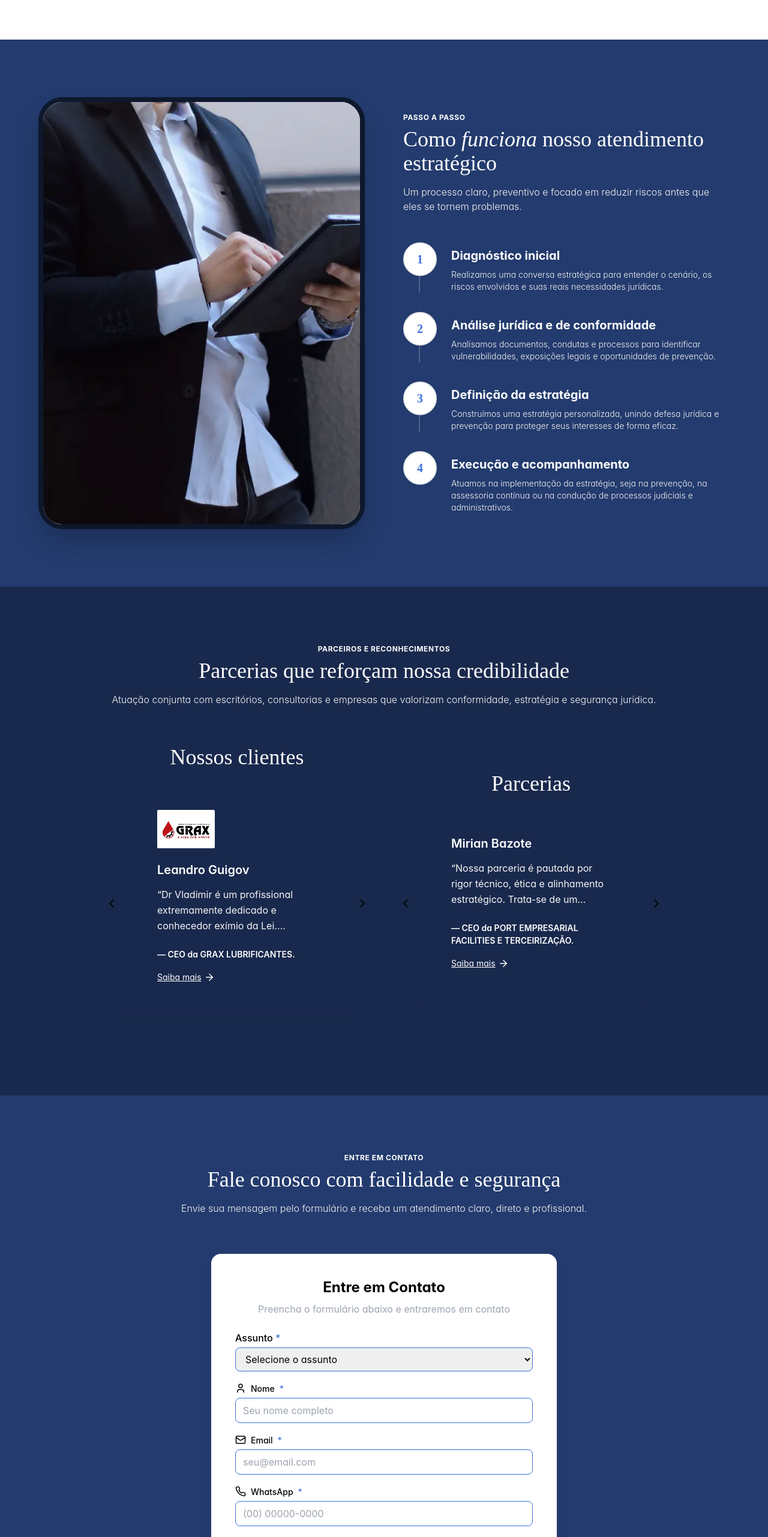
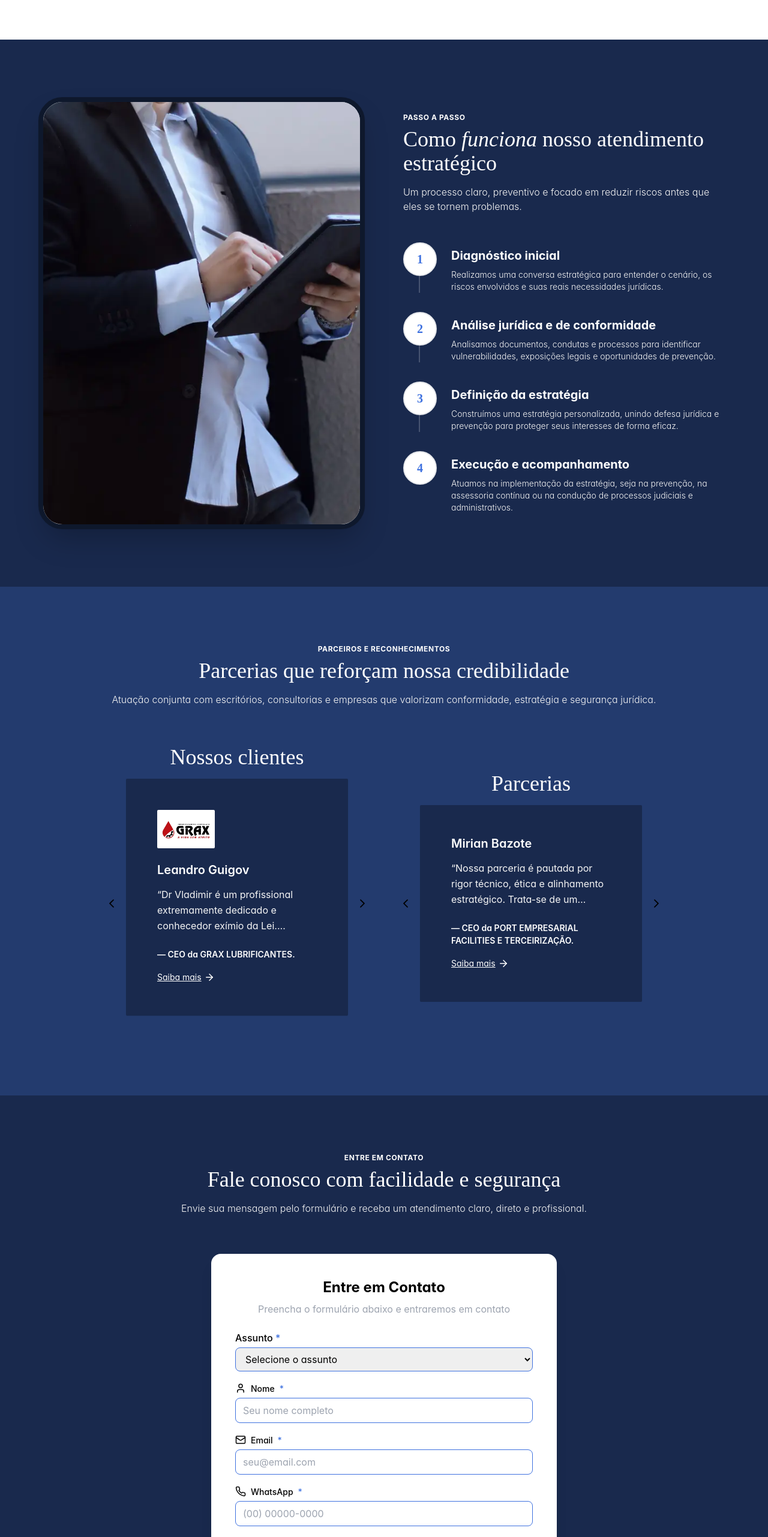
Before and after one commit to Paper-Street-Softwares/SOP-Vladimir-Vitti, a React (Vite) app: page / in a window 1280 px wide. Shown: the part 5518-8080 px from the top of the page at 60% size. Built offline with nearby package versions, Linux system fonts and the light colour scheme.

Commit message:
fix: Corrige cores das seções

```diff
--- a/src/pages/Index.jsx
+++ b/src/pages/Index.jsx
@@ -88,25 +88,25 @@ export default function Index() {
             </Suspense>
           </AlternatingSection>
 
-          <AlternatingSection index={4} colorMode={colorMode} forcePrimaryDark>
+          <AlternatingSection index={3} colorMode={colorMode} forcePrimaryDark>
             <Suspense>
               <CtaNovoTemplate colorMode={colorMode} container={false} />
             </Suspense>
           </AlternatingSection>
 
-          <AlternatingSection index={5} colorMode={colorMode}>
+          <AlternatingSection index={4} colorMode={colorMode}>
             <Suspense>
               <StepsNovoTemplate colorMode={colorMode} />
             </Suspense>
           </AlternatingSection>
 
-          <AlternatingSection index={6} colorMode={colorMode}>
+          <AlternatingSection index={5} colorMode={colorMode}>
             <Suspense>
               <Parceria colorMode={colorMode} />
             </Suspense>
           </AlternatingSection>
 
-          <AlternatingSection index={7} colorMode={colorMode}>
+          <AlternatingSection index={6} colorMode={colorMode}>
             <Suspense>
               <FormNovoTemplate colorMode={colorMode} />
             </Suspense>
@@ -118,7 +118,7 @@ export default function Index() {
             </Suspense>
           </AlternatingSection> */}
 
-          <AlternatingSection index={8} colorMode={colorMode} forcePrimaryDark>
+          <AlternatingSection index={7} colorMode={colorMode} forcePrimaryDark>
             <Suspense>
               <FooterNovoTemplate
                 colorMode={colorMode}
```
